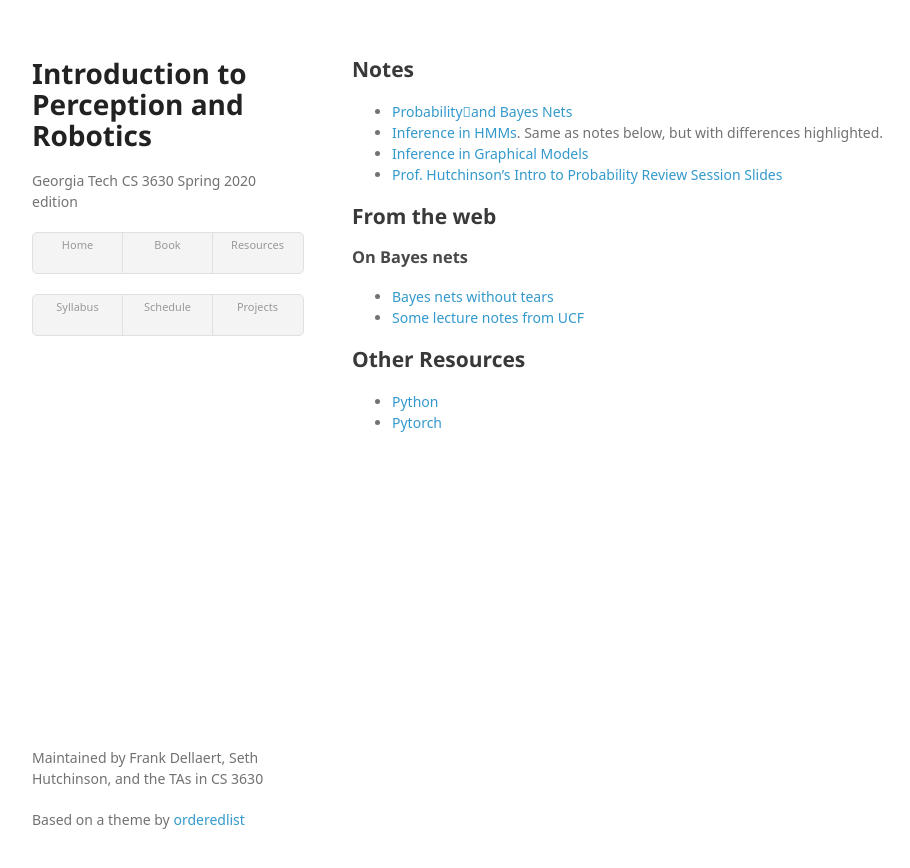
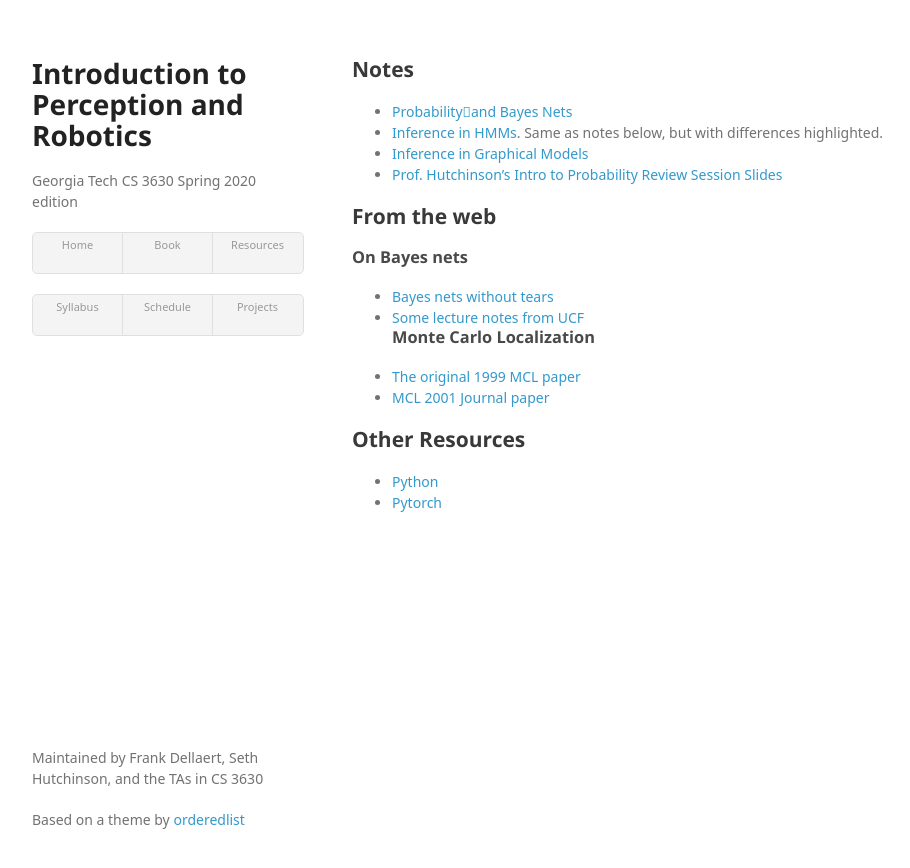
Before and after one commit to dellaert/22F-3630, a Jekyll site: the page built from resources.md, in a window 1280 px wide. Shown: the top 868 px of the page, without its empty margins (158-1068 px from the left). Built offline with Jekyll 4.4.1, drawn with Linux system fonts in a browser that asks for light colours; some web fonts are replaced.

Commit message:
Added MCL resources

```diff
--- a/resources.md
+++ b/resources.md
@@ -12,6 +12,9 @@ title: Resources
 ### On Bayes nets
 * [Bayes nets without tears](https://aaai.org/ojs/index.php/aimagazine/article/view/918)
 * [Some lecture notes from UCF](http://www.cs.ucf.edu/~mingjie/ECM6308/rand0.pdf)
+### Monte Carlo Localization
+* [The original 1999 MCL paper](https://www.ri.cmu.edu/publications/monte-carlo-localization-for-mobile-robots/)
+* [MCL 2001 Journal paper](https://www.ri.cmu.edu/publications/robust-monte-carlo-localization-for-mobile-robots/)
 
 ## Other Resources
 
```
